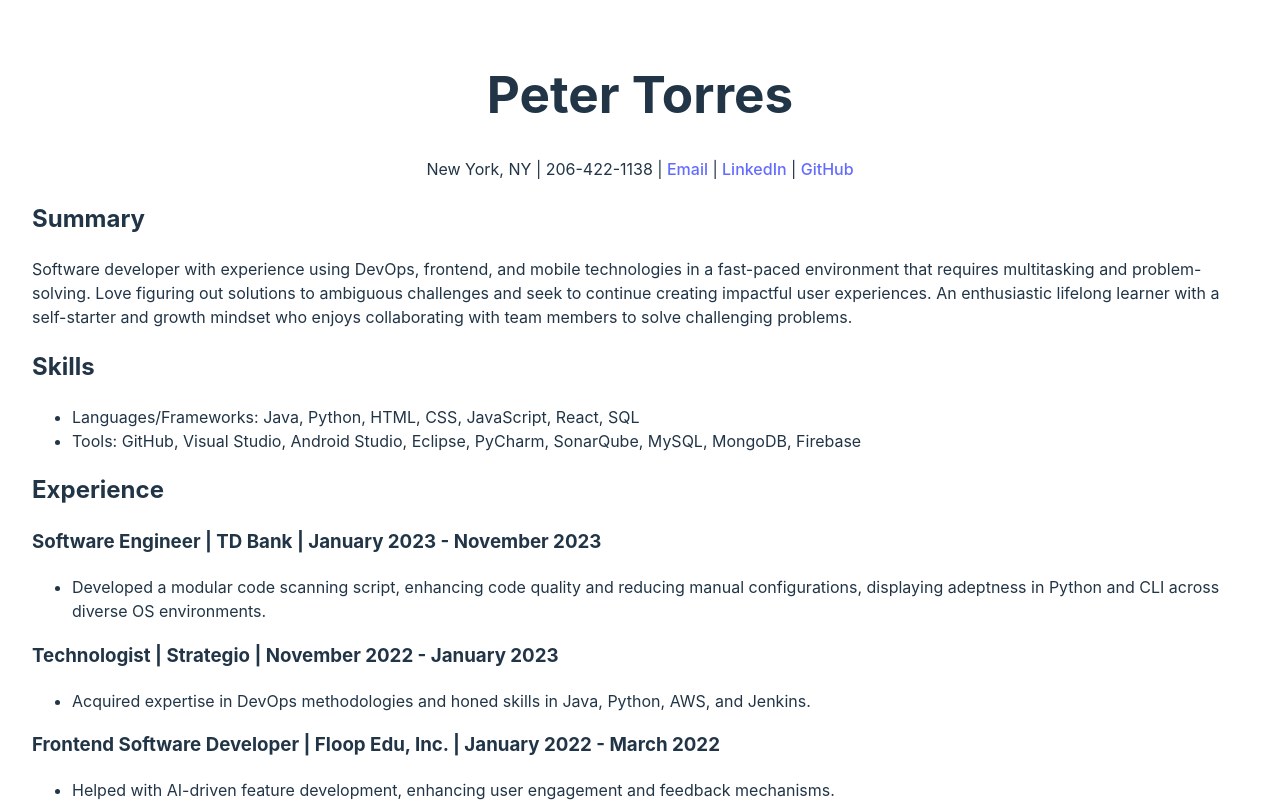
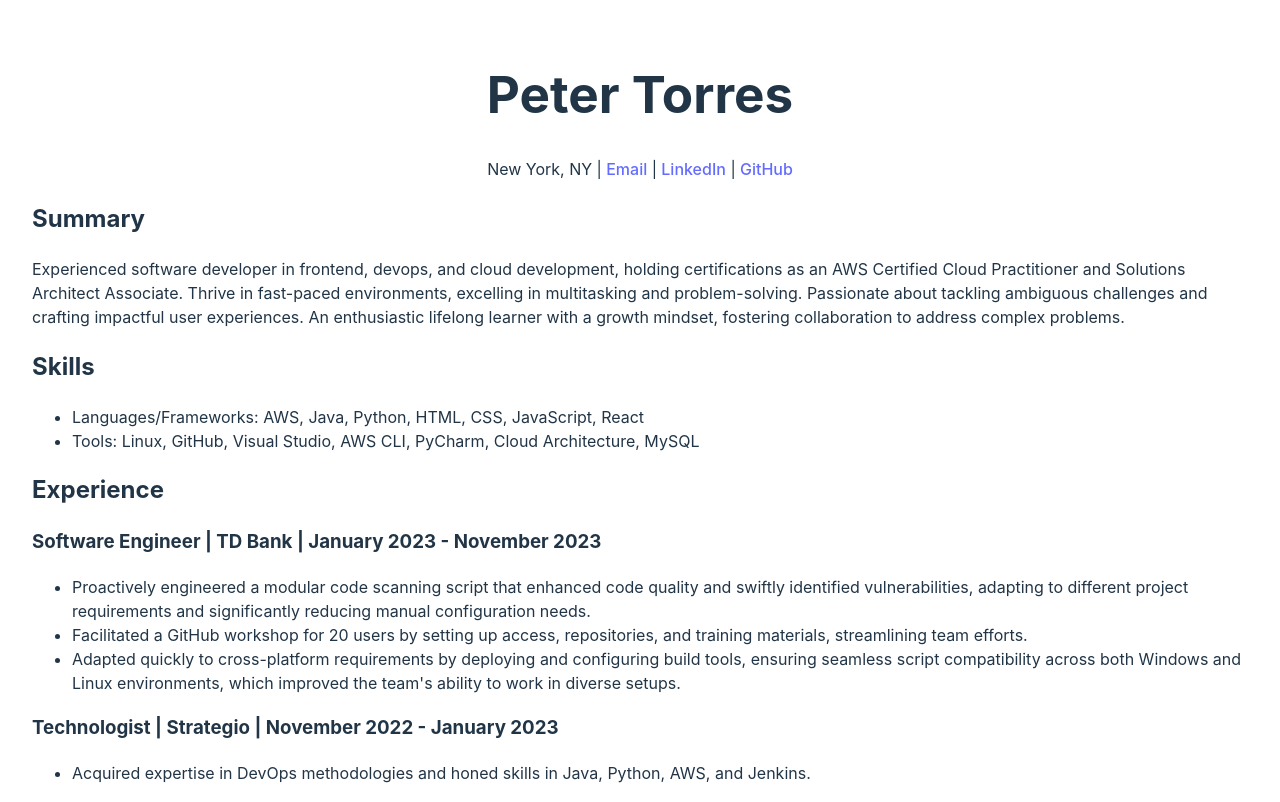
Before and after one commit to peterTorres7/aws-react-resume, a React (Vite) app: page / in a window 1280 px wide. Shown: the top 802 px of the page. Built offline with nearby package versions, Linux system fonts and the light colour scheme; no server answers.

Commit message:
minor updates

```diff
--- a/src/components/Experience.jsx
+++ b/src/components/Experience.jsx
@@ -5,8 +5,15 @@ function Experience() {
             <h3>Software Engineer | TD Bank | January 2023 - November 2023</h3>
             <ul>
                 <li>
-                    Developed a modular code scanning script, enhancing code quality and reducing manual configurations,
-                    displaying adeptness in Python and CLI across diverse OS environments.
+                    Proactively engineered a modular code scanning script that enhanced code quality and swiftly identified vulnerabilities,
+                    adapting to different project requirements and significantly reducing manual configuration needs.
+                </li>
+                <li>
+                    Facilitated a GitHub workshop for 20 users by setting up access, repositories, and training materials, streamlining team efforts.
+                </li>
+                <li>
+                    Adapted quickly to cross-platform requirements by deploying and configuring build tools,
+                    ensuring seamless script compatibility across both Windows and Linux environments, which improved the team's ability to work in diverse setups.
                 </li>
             </ul>
             <h3>Technologist | Strategio | November 2022 - January 2023</h3>
--- a/src/components/Header.jsx
+++ b/src/components/Header.jsx
@@ -6,7 +6,6 @@ function Header() {
             <h1>Peter Torres</h1>
             <p>
                 New York, NY |
-                206-422-1138 |
                 <a href='mailto:torres7p@gmail.com'> Email</a> |
                 <a href='https://www.linkedin.com/in/torres-peter' target="_blank" rel="noopener noreferrer"> LinkedIn</a> |
                 <a href='https://www.github.com/peterTorres7' target='_blank' rel='noopener noreferrer'> GitHub</a>
--- a/src/components/Skills.jsx
+++ b/src/components/Skills.jsx
@@ -4,10 +4,10 @@ function Skills() {
             <h2>Skills</h2>
             <ul>
                 <li>
-                    Languages/Frameworks: Java, Python, HTML, CSS, JavaScript, React, SQL
+                    Languages/Frameworks: AWS, Java, Python, HTML, CSS, JavaScript, React
                 </li>
                 <li>
-                    Tools: GitHub, Visual Studio, Android Studio, Eclipse, PyCharm, SonarQube, MySQL, MongoDB, Firebase
+                    Tools: Linux, GitHub, Visual Studio, AWS CLI, PyCharm, Cloud Architecture, MySQL
                 </li>
             </ul>
         </div>
--- a/src/components/Summary.jsx
+++ b/src/components/Summary.jsx
@@ -3,9 +3,10 @@ function Summary() {
         <div className="left-align">
             <h2>Summary</h2>
             <p>
-                Software developer with experience using DevOps, frontend, and mobile technologies in a fast-paced environment that requires multitasking and problem-solving.
-                Love figuring out solutions to ambiguous challenges and seek to continue creating impactful user experiences.
-                An enthusiastic lifelong learner with a self-starter and growth mindset who enjoys collaborating with team members to solve challenging problems.
+                Experienced software developer in frontend, devops, and cloud development, holding certifications as an AWS Certified Cloud Practitioner
+                and Solutions Architect Associate. Thrive in fast-paced environments, excelling in multitasking and problem-solving.
+                Passionate about tackling ambiguous challenges and crafting impactful user experiences. An enthusiastic lifelong learner with a growth mindset,
+                fostering collaboration to address complex problems.
             </p>
         </div>
     )
```
Also changed, not shown: 3 other files (tests, documents, lock files or other folders).
